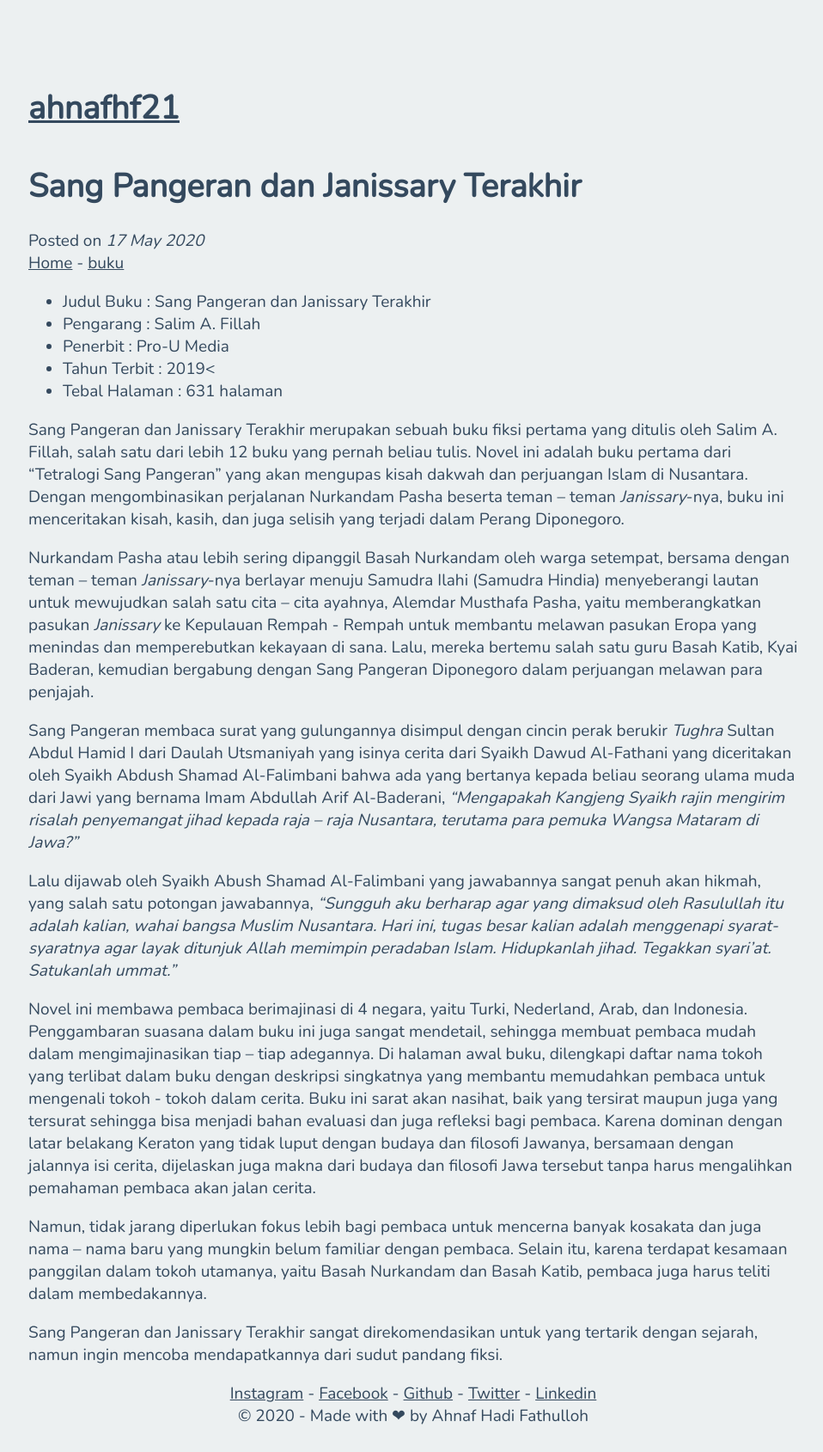
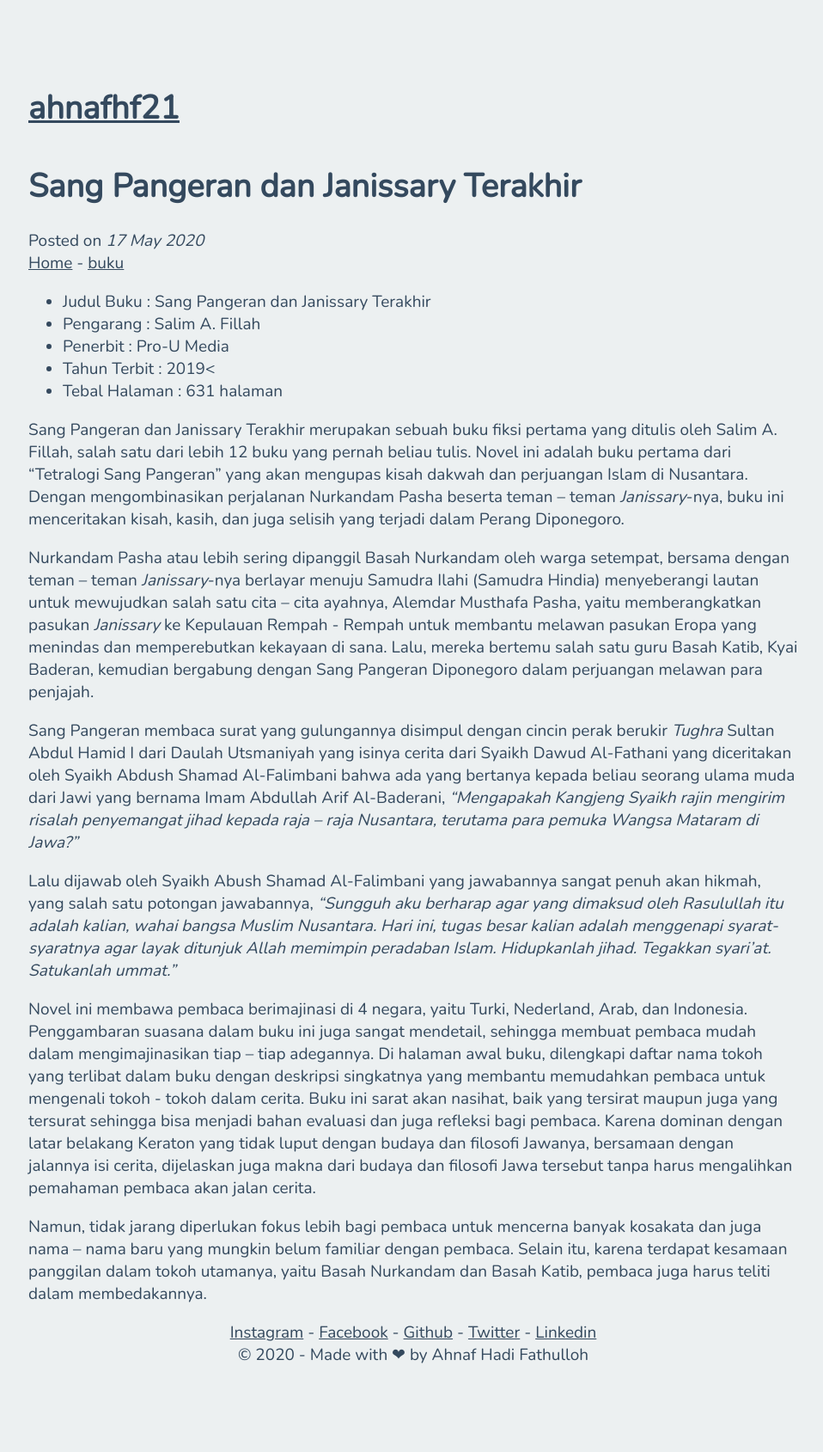
Before and after one commit to ahnafhf21/ahnafhf21.github.io, a Jekyll site: the page built from _posts/2020-05-18-sang-pangeran-dan-janissary-terakhir.markdown, in a window 1280 px wide. Shown: the whole page at 86% size, without its empty margins (159-1117 px from the left). Built offline with Jekyll 4.4.1, drawn with Linux system fonts in a browser that asks for light colours; after the commit the page ends 1618 px from its top, so only the background shows below that.

Commit message:
new changes

```diff
--- a/_posts/2020-05-18-sang-pangeran-dan-janissary-terakhir.markdown
+++ b/_posts/2020-05-18-sang-pangeran-dan-janissary-terakhir.markdown
@@ -23,5 +23,3 @@ Lalu dijawab oleh Syaikh Abush Shamad Al-Falimbani yang jawabannya sangat penuh
 Novel ini membawa pembaca berimajinasi di 4 negara, yaitu Turki, Nederland, Arab, dan Indonesia. Penggambaran suasana dalam buku ini juga sangat mendetail, sehingga membuat pembaca mudah dalam mengimajinasikan tiap – tiap adegannya. Di halaman awal buku, dilengkapi daftar nama tokoh yang terlibat dalam buku dengan deskripsi singkatnya yang membantu memudahkan pembaca untuk mengenali tokoh - tokoh dalam cerita. Buku ini sarat akan nasihat, baik yang tersirat maupun juga yang tersurat sehingga bisa menjadi bahan evaluasi dan juga refleksi bagi pembaca. Karena dominan dengan latar belakang Keraton yang tidak luput dengan budaya dan filosofi Jawanya, bersamaan dengan jalannya isi cerita, dijelaskan juga makna dari budaya dan filosofi Jawa tersebut tanpa harus mengalihkan pemahaman pembaca akan jalan cerita.
 
 Namun, tidak jarang diperlukan fokus lebih bagi pembaca untuk mencerna banyak kosakata dan juga nama – nama baru yang mungkin belum familiar dengan pembaca. Selain itu, karena terdapat kesamaan panggilan dalam tokoh utamanya, yaitu Basah Nurkandam dan Basah Katib, pembaca juga harus teliti dalam membedakannya.
-
-Sang Pangeran dan Janissary Terakhir sangat direkomendasikan untuk yang tertarik dengan sejarah, namun ingin mencoba mendapatkannya dari sudut pandang fiksi.
```
